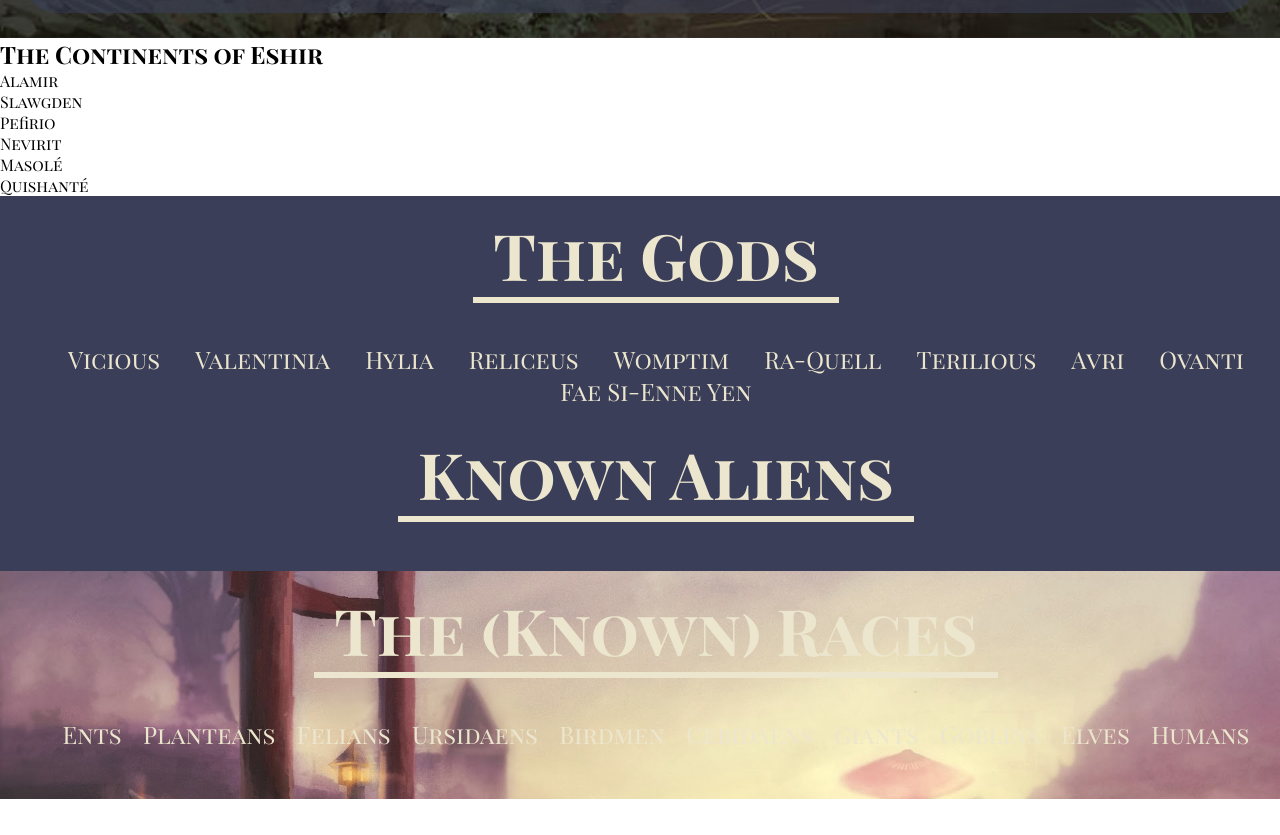
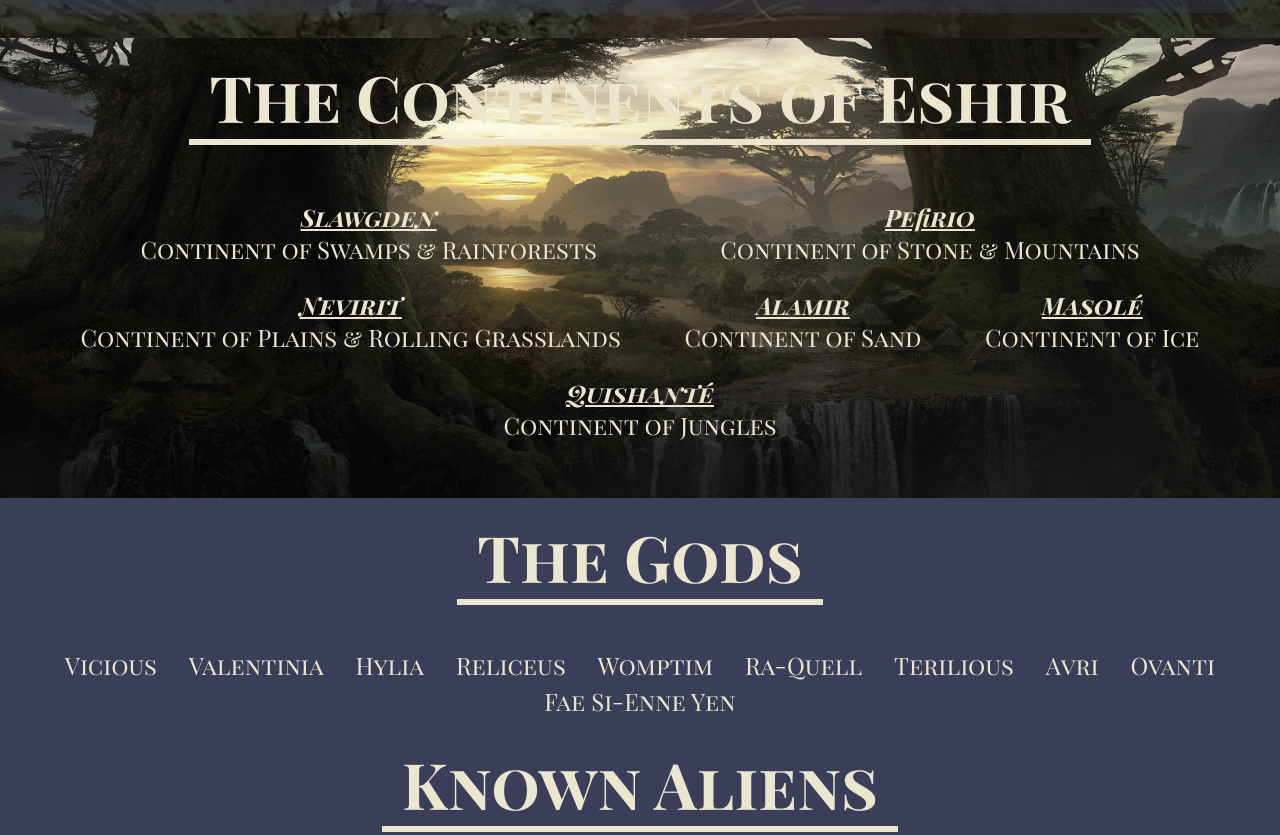
Before and after one commit to Earth-Spiegel/world-eshir, a plain HTML site: page index.html in a window 1280 px wide. Shown: the part 3072-3907 px from the top of the page. Before the commit the page ends 3871 px from the top, so only its background shows below. Drawn offline with Linux system fonts and the light colour scheme.

Commit message:
added continents dir, new images in img, and modified both index.html and styles.css. also added races dir and god dir

```diff
--- a/css/styles.css
+++ b/css/styles.css
@@ -14,6 +14,11 @@ filler-image-1 {
     background-size: cover;
     background-position: center;
     height: 100vh;
+}
+
+a {
+    ;
+    color: #ece6ce;
 }
 
 /*Intro*/
@@ -97,7 +102,7 @@ filler-image-1 {
 }
 
 #container-a {
-    background-color: #3a3e5990;
+    background-color: #3a3e5960;
     border-radius: 2rem;
     padding: 16px;
 }
@@ -108,6 +113,61 @@ filler-image-1 {
     font-size: 24px;
     font-weight: 600;
     line-height: 1.6;
+}
+
+/*Continents*/
+#continents {
+    background-image: url(../img/village-under-trees.jpeg);
+    background-position: center;
+    background-size: cover;
+    height: fit-content;
+    padding: 16px 25px 25px 25px;
+    display: flex;
+    flex-direction: column;
+    flex-wrap: wrap;
+    align-items: center;
+}
+
+#continent-header {
+    border-bottom: 6px #ece6ce solid;
+    margin-bottom: 24px;
+    padding: 0px 20px 0px 20px;
+    color: #ece6ce;
+    font-size: 64px;
+}
+
+#six-continents {
+    display: flex;
+    flex-direction: row;
+    justify-content: space-evenly;
+    flex-wrap: wrap;
+    width: vw;
+    padding: 16px;
+    margin-bottom: 8px;
+    list-style: none;
+    color: #ece6ce;
+    font-size: 24px;
+}
+
+#six-continents li {
+    margin: 16px 24px 8px;
+    text-align: center;
+}
+
+/*! Different Continents !*/
+
+#slawgden {
+    background-image: url("../img/illuminated-ville-slawgden.jpg");
+    background-position: center;
+    background-size: cover;
+    height: 100vh;
+    color: #ece6ce;
+}
+
+#slawg-container {
+    display: flex;
+    justify-content: center;
+    text-align: center;
 }
 
 /*Gods and Aliens*/
@@ -134,7 +194,7 @@ filler-image-1 {
     flex-direction: row;
     justify-content: space-evenly;
     flex-wrap: wrap;
-    width: 100%;
+    width: ;
     padding: 16px;
     margin-bottom: 8px;
     list-style: none;
@@ -143,7 +203,7 @@ filler-image-1 {
 }
 
 #gods-list li {
-    margin: 0 8px;
+    margin: 4px 8px 0px;
 }
 
 #known-aliens-header {
@@ -181,12 +241,16 @@ filler-image-1 {
     flex-direction: row;
     justify-content: space-evenly;
     flex-wrap: wrap;
-    width: 100%;
+    width: ;
     padding: 16px;
     margin-bottom: 8px;
     list-style: none;
     color: #ece6ce;
     font-size: 24px;
+}
+
+#races-list li {
+    margin: 4px 8px 0px;
 }
 
 
--- a/index.html
+++ b/index.html
@@ -44,12 +44,18 @@
     <section id="continents" class="section">
         <h1 id="continent-header">The Continents of Eshir</h1>
         <ul id="six-continents">
-            <li>Alamir</li>
-            <li>Slawgden</li>
-            <li>Pefirio</li>
-            <li>Nevirit</li>
-            <li>Masolé</li>
-            <li>Quishanté</li>
+            <li><b><i><u><a href="continents/slawgden.html">Slawgden</a></u></i></b><br>
+            Continent of Swamps & Rainforests</li>
+            <li><b><i><u><a href="continents/pefirio.html">Pefirio</a></u></i></b><br>
+            Continent of Stone & Mountains</li>
+            <li><b><i><u><a href="continents/nevirit.html">Nevirit</a></u></i></b><br>
+            Continent of Plains & Rolling Grasslands</li>
+            <li><b><i><u><a href="continents/alamir.html">Alamir</a></u></i></b><br>
+            Continent of Sand</li>
+            <li><b><i><u><a href="continents/masole.html">Masolé</a></u></i></b><br>
+            Continent of Ice</li>
+            <li><b><i><u><a href="continents/quishante.html">Quishanté</a></u></i></b><br>
+            Continent of Jungles</li>
         </ul>
     </section>
 
@@ -99,6 +105,7 @@
         </ul>
     </section>
 
-    <!---->
+    <!--Misc-->
+
 </body>
 </html>
```
Also changed, not shown: continents/alamir.html (added, +12 -0 lines), continents/masole.html (added, +12 -0 lines), continents/nevirit.html (added, +12 -0 lines), continents/pefirio.html (added, +12 -0 lines), continents/quishante.html (added, +12 -0 lines), continents/slawgden.html (added, +22 -0 lines), img/port-city.png (added), img/village-under-trees.jpeg (added), 1 other file.
